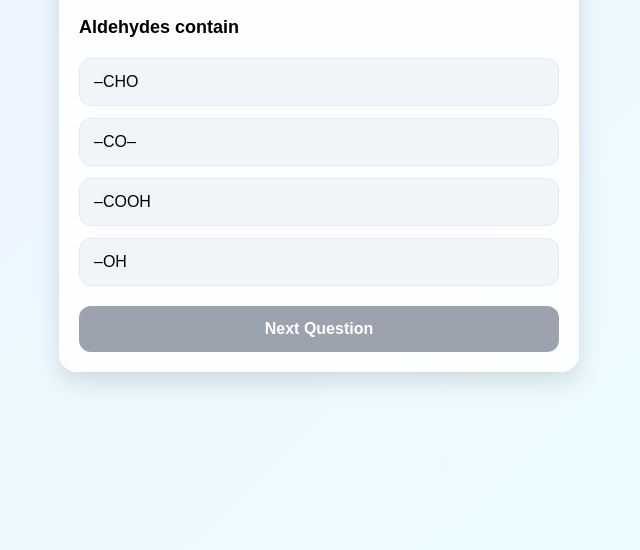
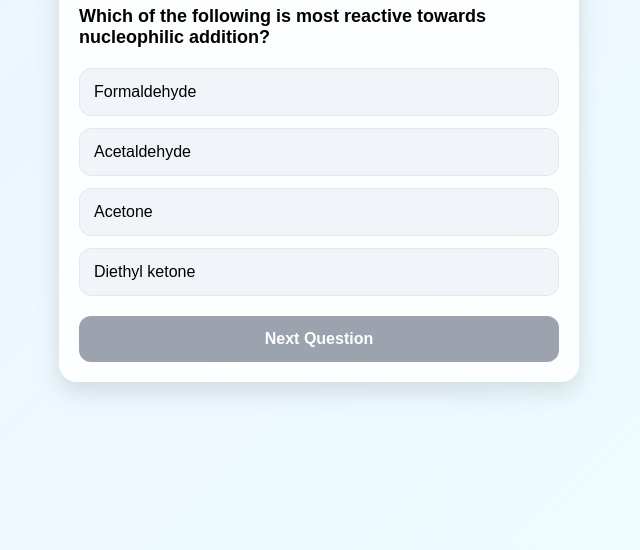
Before and after one commit to dizivasoo/dinkar, a plain HTML site: page 233.html in a window 1280 px wide. Shown: the part 250-800 px from the top of the page, without its empty margins (321-961 px from the left). Drawn offline with Linux system fonts and the light colour scheme.

Commit message:
Update 233.html

```diff
--- a/233.html
+++ b/233.html
@@ -277,7 +277,7 @@ body{
 <div class="test-box">
   <div class="header">
     <h2>Dinkar Test</h2>
-    <div class="progress" id="progress">Question 1 / 10</div>
+    <div class="progress" id="progress">Question 1 / 35 </div>
   </div>
 
   <div class="question" id="questionText"></div>
@@ -300,18 +300,42 @@ body{
 <script>
 /* QUESTIONS */
 const questions = [
-{q:"Aldehydes contain",o:["–CHO","–CO–","–COOH","–OH"],a:0},
-{q:"Ketones have",o:["Carbonyl group","Hydroxyl","Carboxyl","Amino"],a:0},
-{q:"Carboxylic acids are",o:["Acidic","Basic","Neutral","Salt"],a:0},
-{q:"Tollens test is given by",o:["Aldehyde","Ketone","Acid","Alcohol"],a:0},
-{q:"Fehling solution reacts with",o:["Aldehyde","Ketone","Ether","Phenol"],a:0},
-{q:"Acetic acid formula is",o:["CH₃COOH","HCOOH","C₂H₅OH","CH₃CHO"],a:0},
-{q:"Ketones do not give",o:["Tollens test","Iodoform test","Reduction","Addition"],a:0},
-{q:"Carboxylic acids form",o:["Salts","Esters","Amides","All"],a:3},
-{q:"Formic acid reduces",o:["Tollens reagent","Fehling","Both","None"],a:2},
-{q:"Aldol reaction occurs in",o:["Aldehydes","Ketones","Both","None"],a:2}
+  {q:"Which of the following is most reactive towards nucleophilic addition?",o:["Formaldehyde","Acetaldehyde","Acetone","Diethyl ketone"],a:0},
+  {q:"The IUPAC name of Mesityl oxide is:",o:["4-Methylpent-3-en-2-one","3-Methylpent-2-en-4-one","4-Methylpent-4-en-2-one","None of these"],a:0},
+  {q:"Which of the following does not give Fehling's test?",o:["Benzaldehyde","Acetaldehyde","Propanal","Ethanal"],a:0},
+  {q:"The oxidation of toluene to benzaldehyde by chromyl chloride is called:",o:["Etard reaction","Stephen reaction","Cannizzaro reaction","Rosenmund reduction"],a:0},
+  {q:"Which of the following is used as a formalin solution?",o:["40% HCHO","10% CH3CHO","40% CH3OH","None of these"],a:0},
+  {q:"The product of the reaction between an aldehyde and a primary amine is:",o:["Schiff's base","Oxime","Hydrazone","Semicarbazone"],a:0},
+  {q:"Dry distillation of calcium acetate gives:",o:["Acetone","Acetaldehyde","Formaldehyde","Acetic acid"],a:0},
+  {q:"Which carboxylic acid has the lowest pKa value?",o:["Trichloroacetic acid","Dichloroacetic acid","Chloroacetic acid","Acetic acid"],a:0},
+  {q:"The reagent used in the Stephen reduction is:",o:["SnCl2 / HCl","H2 / Pd-BaSO4","LiAlH4","NaBH4"],a:0},
+  {q:"Which of the following is known as oil of bitter almonds?",o:["Benzaldehyde","Acetophenone","Benzophenone","Benzoic acid"],a:0},
+  {q:"Rosenmund reduction is used for the preparation of:",o:["Aldehydes","Ketones","Alcohols","Acids"],a:1},
+  {q:"Which of the following will undergo Cannizzaro reaction?",o:["Trimethyl acetaldehyde","Acetaldehyde","Propanal","Butanal"],a:1},
+  {q:"Reaction of carbonyl compounds with NH2NH2 and KOH in glycol is:",o:["Wolff-Kishner reduction","Clemmensen reduction","Stephen's reduction","Etard reaction"],a:1},
+  {q:"Aldehydes are isomeric with:",o:["Ketones","Alcohols","Ethers","Esters"],a:1},
+  {q:"Tollen’s reagent is:",o:["Ammoniacal silver nitrate","Ammoniacal cuprous chloride","Alkaline KMnO4","Fehling's solution"],a:1},
+  {q:"HVZ reaction is used for the preparation of:",o:["alpha-halo acids","beta-halo acids","Alkanes","Acid chlorides"],a:1},
+  {q:"Which of the following reduces Tollen’s reagent?",o:["Methanoic acid","Ethanoic acid","Propanoic acid","Benzoic acid"],a:1},
+  {q:"The formation of cyanohydrin from a ketone is an example of:",o:["Nucleophilic addition","Electrophilic addition","Nucleophilic substitution","Electrophilic substitution"],a:0},
+  {q:"Which test is used to distinguish between aldehydes and ketones?",o:["Fehling's test","Iodoform test","Beilstein test","Molisch test"],a:0},
+  {q:"Treatment of acetaldehyde with dilute NaOH gives:",o:["Aldol","Crotonaldehyde","Sodium acetate","Ethanol"],a:2},
+  {q:"Urotropine is formed by the action of ammonia on:",o:["Formaldehyde","Acetaldehyde","Acetone","Benzaldehyde"],a:2},
+  {q:"Which of the following gives iodoform test?",o:["Pentan-2-one","Pentan-3-one","Benzophenone","Propanoic acid"],a:0},
+  {q:"Clemmensen reduction involves the use of:",o:["Zn-Hg / conc. HCl","LiAlH4","Na / Ethanol","NH2NH2 / KOH"],a:0},
+  {q:"The product of Aldol condensation of two molecules of acetone is:",o:["4-Hydroxy-4-methylpentan-2-one","3-Hydroxybutanal","Diacetone alcohol","Both A and C"],a:3},
+  {q:"The starting material for the manufacture of Vinegar is:",o:["Ethanol","Methanol","Formaldehyde","Ethanal"],a:0},
+  {q:"Which of the following is the strongest acid?",o:["Formic acid","Acetic acid","Propionic acid","Butyric acid"],a:0},
+  {q:"Benzoic acid can be converted into Benzyl alcohol by using:",o:["LiAlH4","NaBH4","H2 / Ni","Na / C2H5OH"],a:0},
+  {q:"The functional group present in ketones is:",o:["-CO-","–CHO","–COOH","–OH"],a:0},
+  {q:"Decarboxylation of sodium acetate with soda lime gives:",o:["Methane","Ethane","Propane","Butane"],a:0},
+  {q:"Which of the following does not contain an -OH group?",o:["Methyl acetate","Acetic acid","Phenol","Ethanol"],a:0},
+  {q:"Aldol condensation is given by aldehydes and ketones having:",o:["Alpha-hydrogen","Beta-hydrogen","Gamma-hydrogen","No hydrogen"],a:0},
+  {q:"Reaction of Benzene with CO and HCl in presence of AlCl3 gives:",o:["Benzaldehyde","Acetophenone","Benzoic acid","Benzyl chloride"],a:0},
+  {q:"Which of the following reagent reacts with both HCHO and CH3COCH3?",o:["HCN","Tollen's reagent","Fehling's solution","Schiff's reagent"],a:0},
+  {q:"Gattermann-Koch reaction is used to prepare:",o:["Benzaldehyde","Toluene","Benzophenone","Chlorobenzene"],a:0},
+  {q:"Calcium formate on heating gives:",o:["HCHO","CH3CHO","CH3COCH3","HCOOH"],a:0}
 ];
-
 
 
 let index = 0;
@@ -333,7 +357,7 @@ function loadQuestion(){
 
   const q = questions[index];
   qText.textContent = q.q;
-  progress.textContent = `Question ${index+1} / 10`;
+  progress.textContent = `Question ${index+1} / 35`;
 
   q.o.forEach((opt,i)=>{
     const div = document.createElement("div");
@@ -404,8 +428,8 @@ function retakeTest(){
 /* ===== RESULT FUNCTION (UPDATED ONLY) ===== */
 function showResult(){
   const correct = score;
-  const wrong = 10 - score;
-  const degree = (correct / 10) * 360;
+  const wrong = 35 - score;
+  const degree = (correct / 35) * 360;
 localStorage.getItem("chemistry_chapter_12")
   document.querySelector(".test-box").innerHTML = `
     <div class="result-card">
@@ -415,7 +439,7 @@ localStorage.getItem("chemistry_chapter_12")
 
 
       <div class="result-score">
-        Score: ${correct} / 10
+        Score: ${correct} / 35
       </div>
 
       <div class="result-stats">
```
